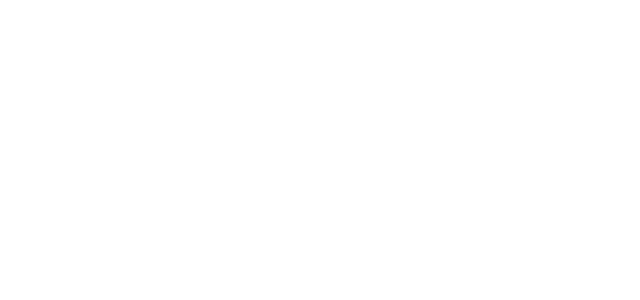
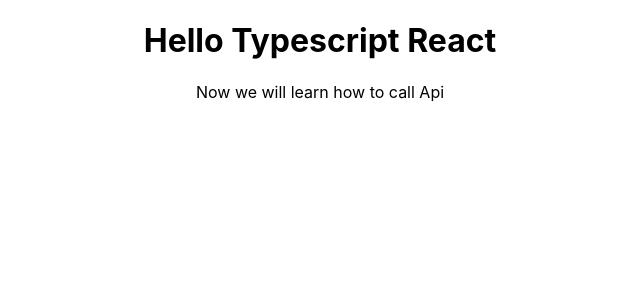
Before and after one commit to rifatsaown/react-ts-api-Operation, a React (Create React App) app: page / in a window 1280 px wide. Shown: the top 300 px of the page, without its empty margins (320-960 px from the left). Built offline with nearby package versions, Linux system fonts and the light colour scheme.

Commit message:
Learing API Call

```diff
--- a/src/App.tsx
+++ b/src/App.tsx
@@ -4,7 +4,8 @@
 function App() {
   return (
     <div className="App">
-
+     <h1>Hello Typescript React</h1>
+     <p>Now we will learn how to call Api</p>
     </div>
   );
 }
```
